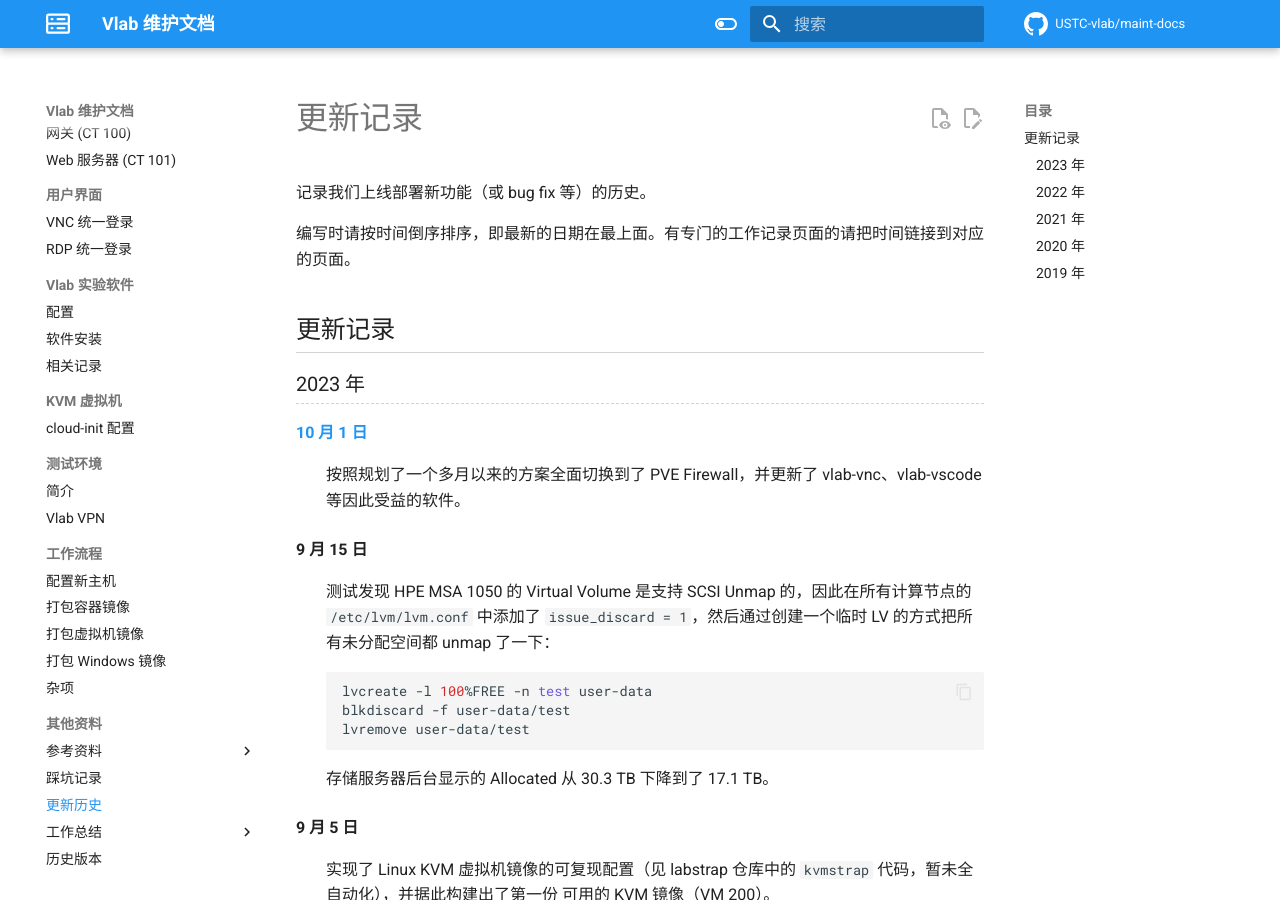
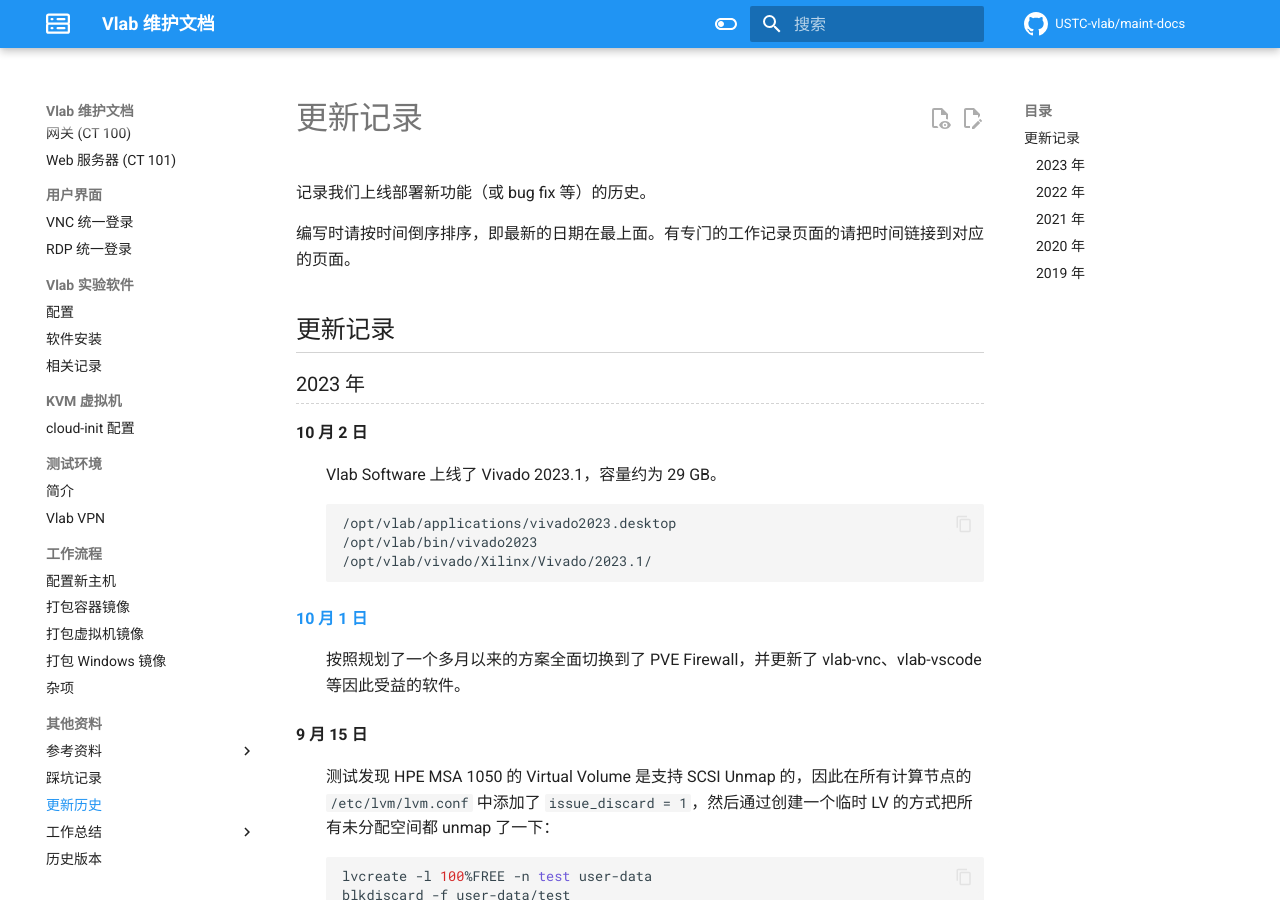
Before and after one commit to USTC-vlab/maint-docs, an MkDocs documentation site: the page built from docs/changelog.md, in a window 1280 px wide and 900 px high. Built offline with MkDocs 1.6.1 and Material for MkDocs 9.7.7, drawn with Linux system fonts in a browser that asks for light colours; comment, search, counter and statistics services are not loaded.

Commit message:
changelog: Add 2023-10-02 Vivado 2023.1

````diff
--- a/docs/changelog.md
+++ b/docs/changelog.md
@@ -7,6 +7,16 @@
 ## 更新记录
 
 ### 2023 年
+
+10 月 2 日
+
+:   Vlab Software 上线了 Vivado 2023.1，容量约为 29 GB。
+
+    ```text
+    /opt/vlab/applications/vivado2023.desktop
+    /opt/vlab/bin/vivado2023
+    /opt/vlab/vivado/Xilinx/Vivado/2023.1/
+    ```
 
 [10 月 1 日](records/2023-10-01.md)
 
````
